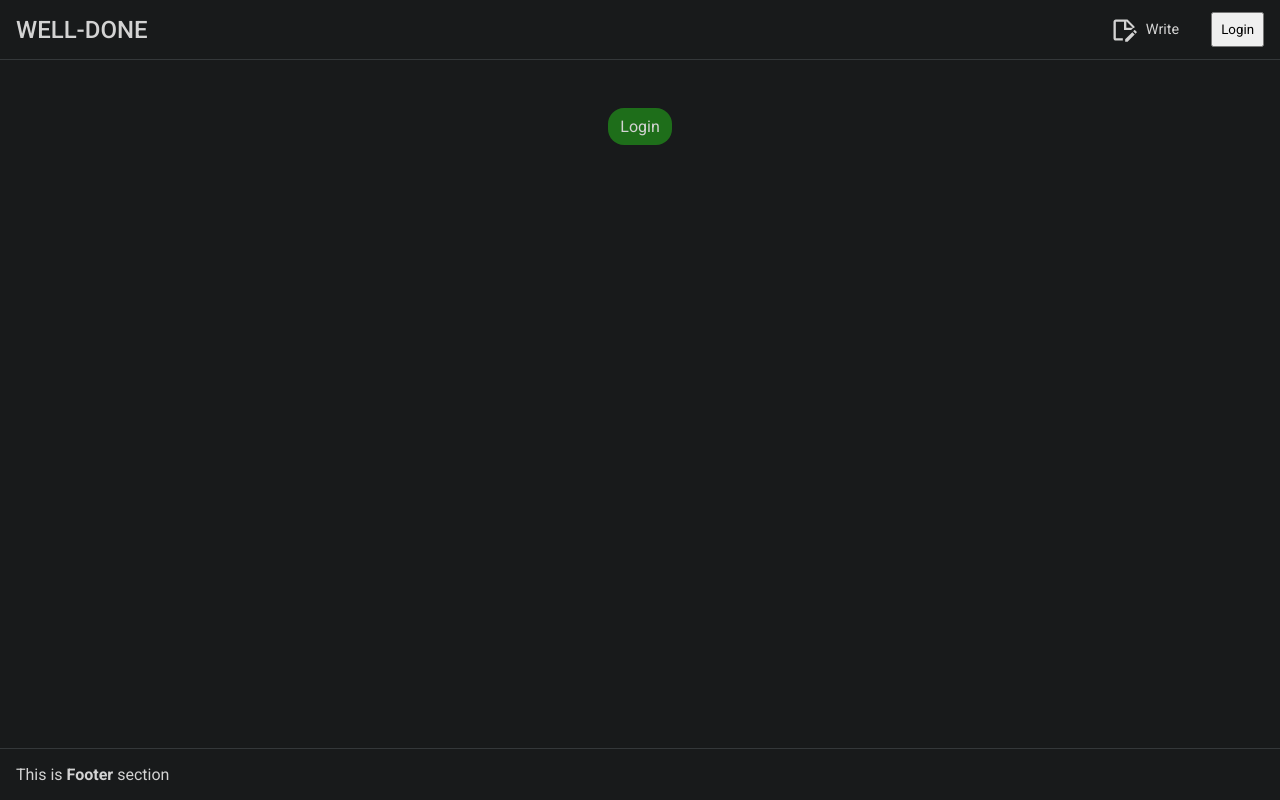
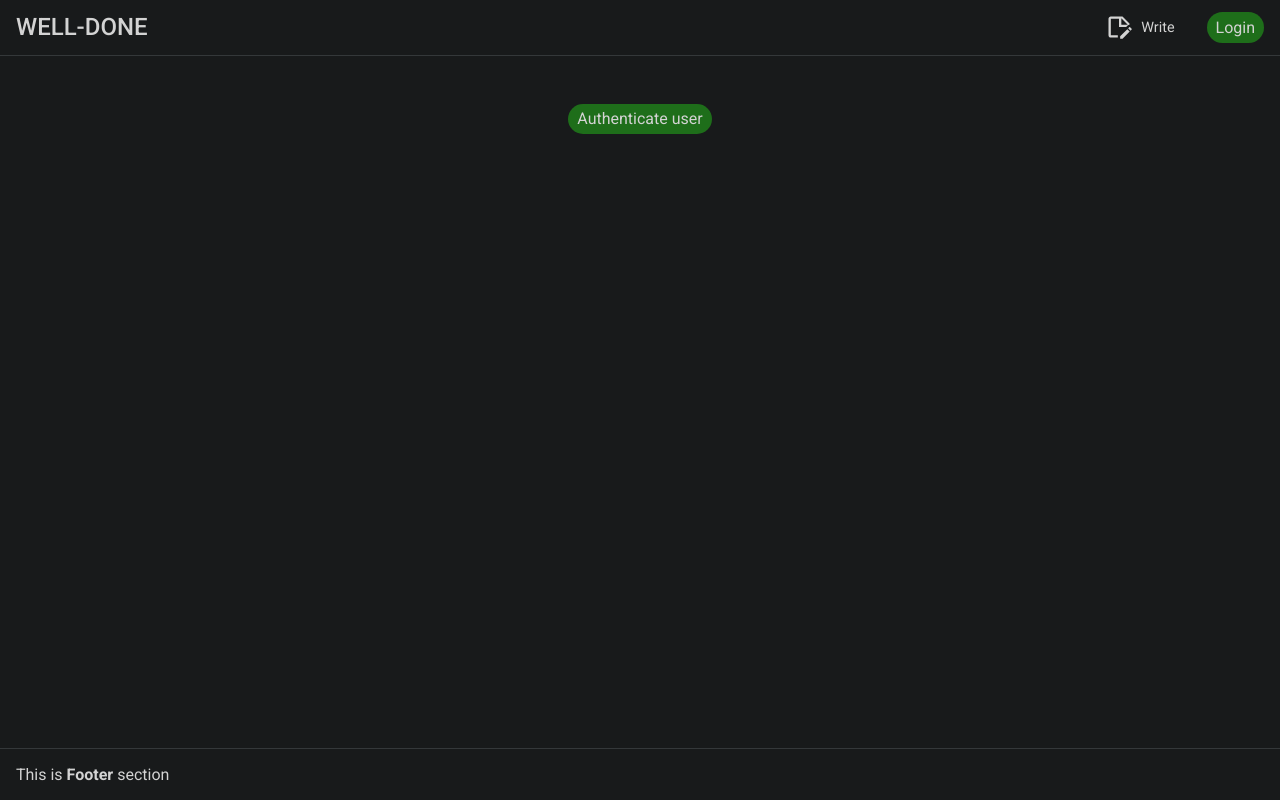
Before and after one commit to andriinero/inkspace, a React (Vite) app: page /login in a window 1280 px wide. Built offline with nearby package versions, Linux system fonts and the light colour scheme; no server answers.

Commit message:
refactor: adjust auth data fetching process

```diff
--- /dev/null
+++ b/src/components/general/ActionButton.styled.ts
@@ -0,0 +1,13 @@
+import styled from 'styled-components';
+
+export const Button = styled.input`
+  padding: 0.3rem 0.5rem;
+  border: 1px solid transparent;
+  border-radius: 16px;
+  background-color: ${({ theme }) => theme.color.main_button_bg};
+
+  color: ${({ theme }) => theme.color.text_primary};
+  font-size: 1rem;
+
+  cursor: pointer;
+`;
--- /dev/null
+++ b/src/components/general/ActionButton.tsx
@@ -0,0 +1,15 @@
+import { Button } from './ActionButton.styled';
+
+type ActionButtonProps = {
+  onButtonClick?: () => void;
+  value: string;
+  className?: string;
+};
+
+const ActionButton = ({ onButtonClick, value, className }: ActionButtonProps) => {
+  return (
+    <Button className={className} onClick={onButtonClick} type="button" value={value} />
+  );
+};
+
+export default ActionButton;
--- a/src/features/auth/authSlice.ts
+++ b/src/features/auth/authSlice.ts
@@ -22,7 +22,6 @@ export const fetchAuthData = createAsyncThunk(
   'auth/fetchUserData',
   async (_, { getState }) => {
     const { auth } = getState() as { auth: AuthState };
-    console.log(auth.token);
 
     const response = await fetch('http://localhost:3000/auth/login', {
       method: 'GET',
@@ -45,8 +44,6 @@ export const login = createAsyncThunk(
       body: JSON.stringify(loginBody),
     });
     const data = await response.json();
-
-    console.log(`Token: ${data.token}`);
 
     localStorage.setItem('token', data.token);
 
@@ -80,7 +77,6 @@ const authSlice = createSlice({
       });
     builder.addCase(fetchAuthData.fulfilled, (state, action) => {
       state.authData = action.payload;
-      console.log(`Username: ${state.authData?.username}`);
     });
   },
 });
--- a/src/layout/Header.styled.ts
+++ b/src/layout/Header.styled.ts
@@ -71,15 +71,3 @@ export const ProfileIcon = styled.img`
 
   cursor: pointer;
 `;
-
-export const LoginButton = styled.input`
-  padding: 0.5rem;
-
-  cursor: pointer;
-`;
-
-export const LogoutButton = styled.input`
-  padding: 0.5rem;
-
-  cursor: pointer;
-`;
--- a/src/layout/Header.tsx
+++ b/src/layout/Header.tsx
@@ -8,10 +8,9 @@ import {
   ProfileIcon,
   ButtonText,
   Logo,
-  LoginButton,
-  LogoutButton,
 } from './Header.styled';
 import { logout, selectAuthData } from '@/features/auth/authSlice';
+import ActionButton from '@/components/general/ActionButton';
 
 const Header = () => {
   const authData = useAppSelector(selectAuthData);
@@ -38,12 +37,12 @@ const Header = () => {
           <>
             <ProfileIcon src="/portrait-placeholder.png" />
             <HeaderLink to="/">
-              <LogoutButton onClick={onLogoutClick} type="button" value="Logout" />
+              <ActionButton onButtonClick={onLogoutClick} value='Logout'/>
             </HeaderLink>
           </>
         ) : (
           <HeaderLink to="/login">
-            <LoginButton type="button" value="Login" />
+            <ActionButton onButtonClick={onLogoutClick} value="Login" />
           </HeaderLink>
         )}
       </ProfileWrapper>
--- a/src/pages/Login.styled.ts
+++ b/src/pages/Login.styled.ts
@@ -5,18 +5,6 @@ export const Wrapper = styled.div`
   padding: 3rem;
 `;
 
-export const LoginButton = styled.input`
-  padding: 0.5rem 0.7rem;
-  border: 1px solid transparent;
-  border-radius: 16px;
-  background-color: ${({ theme }) => theme.color.main_button_bg};
-
-  color: ${({ theme }) => theme.color.text_primary};
-  font-size: 1rem;
-
-  cursor: pointer;
-`;
-
 export const LoginLink = styled(Link)`
   color: inherit;
 
--- a/src/pages/Login.tsx
+++ b/src/pages/Login.tsx
@@ -1,15 +1,19 @@
 import {
   fetchAuthData,
   login,
+  selectAuthData,
   selectLoginState,
   selectToken,
 } from '@/features/auth/authSlice';
-import { LoginButton, Wrapper } from './Login.styled';
+import { Wrapper } from './Login.styled';
 import { useAppDispatch, useAppSelector } from '@/app/hooks';
 import { useEffect } from 'react';
+import { Navigate } from 'react-router-dom';
+import ActionButton from '@/components/general/ActionButton';
 
 const Login = () => {
   const token = useAppSelector(selectToken);
+  const authData = useAppSelector(selectAuthData);
   const { isLoading, error } = useAppSelector(selectLoginState);
 
   const dispatch = useAppDispatch();
@@ -24,9 +28,11 @@ const Login = () => {
     dispatch(login({ username: 'CoolGirlNerd', password: 'strongpass1' }));
   };
 
+  if (authData) return <Navigate to="/" />;
+
   return (
     <Wrapper>
-      <LoginButton onClick={onLoginClick} type="button" value="Login" />
+      <ActionButton onButtonClick={onLoginClick} value="Authenticate user" />
     </Wrapper>
   );
 };
```
